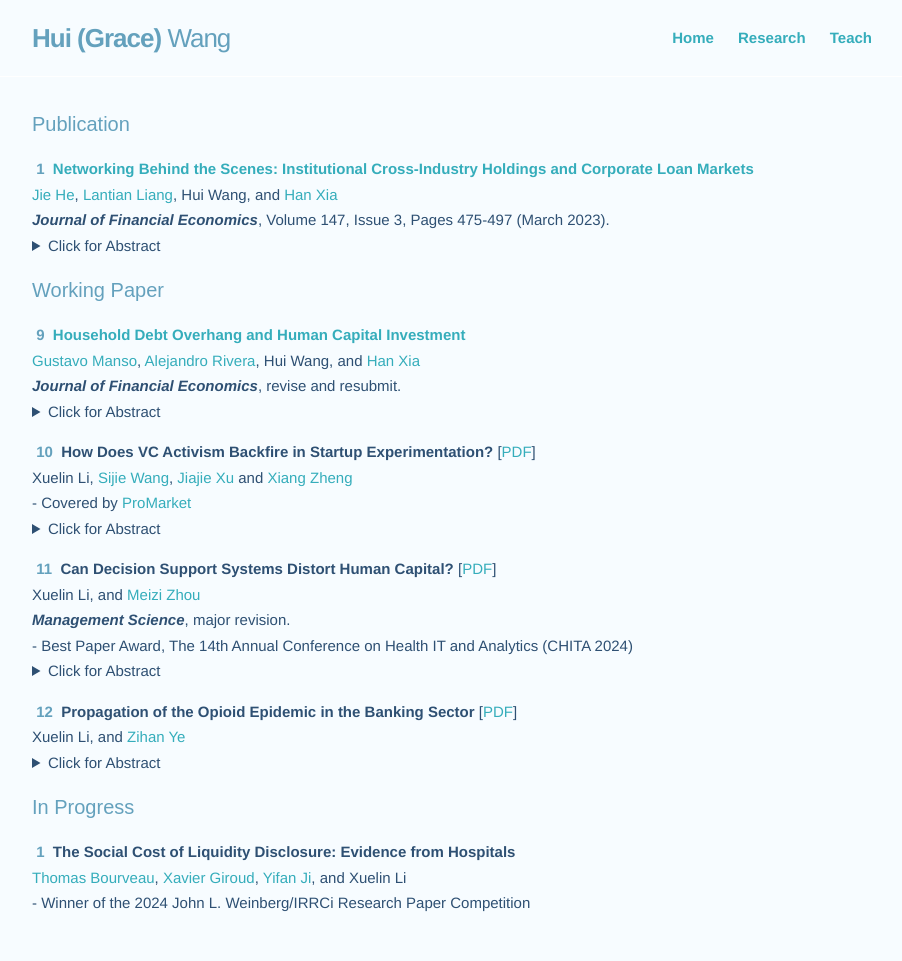
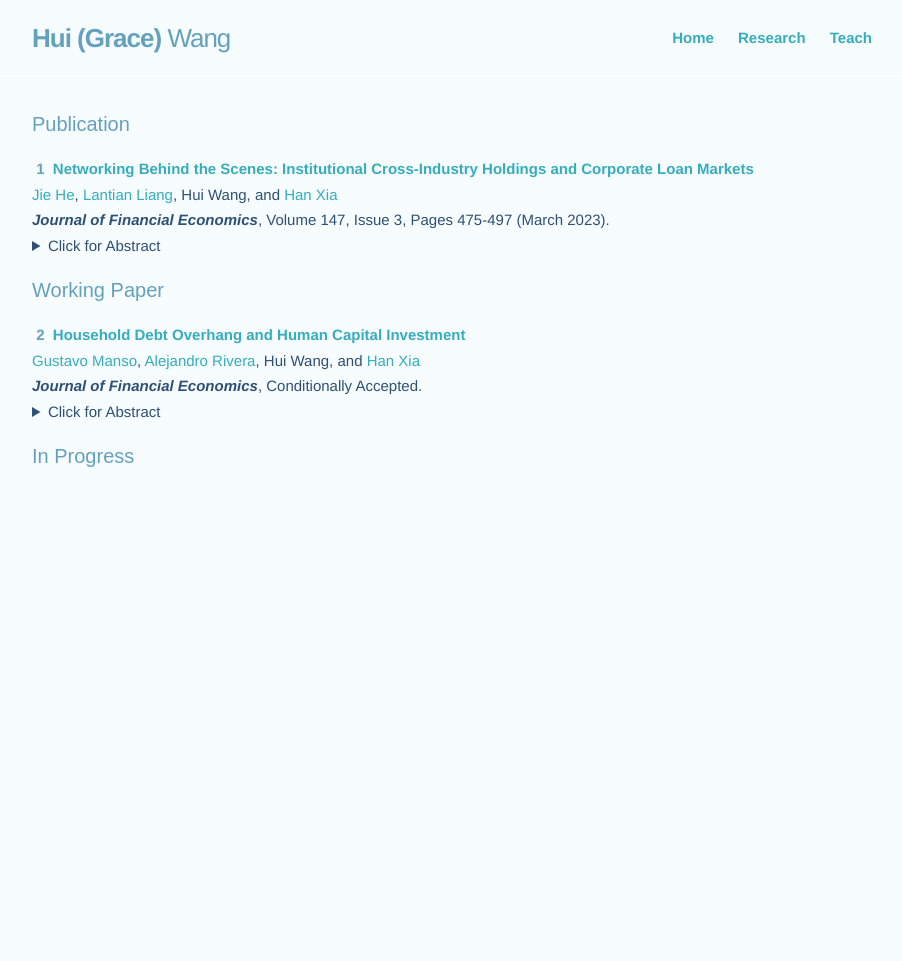
Before and after one commit to huigracewang/homepage, a Jekyll site: the page built from research.md, in a window 1280 px wide. Shown: the whole page, without its empty margins (188-1090 px from the left). Built offline with Jekyll 4.4.1, drawn with Linux system fonts in a browser that asks for light colours; after the commit the page ends 900 px from its top, so only the background shows below that.

Commit message:
Update research.md

```diff
--- a/research.md
+++ b/research.md
@@ -14,32 +14,8 @@ items:
   - title: hhdebtoverhang
     description: <a href="https://papers.ssrn.com/sol3/papers.cfm?abstract_id=4190550" target="_blank"><strong>Household Debt Overhang and Human Capital Investment</strong></a>
     authors: <a href="https://faculty.haas.berkeley.edu/manso/index.html" target="_blank">Gustavo Manso</a>, <a href="https://sites.google.com/site/alejandroriveramesias/" target="_blank">Alejandro Rivera</a>, Hui Wang, and <a href="https://sites.google.com/site/hanvictorxia/han-xias-home-page" target="_blank">Han Xia</a>
-    numbering: 9
-    publication: <strong><i>Journal of Financial Economics</i></strong>, revise and resubmit.
-    abstract: We assess how labor mobility affects intangible investment in a dynamic agency model featuring both knowledge appropriation and moral hazard. We argue that restricting worker mobility, while reducing employees' appropriation of firm intangible capital, can hurt their incentives to exert effort. Our calibration to U.S. data targets responses of employee turnover and firms' intangible investment to variations in workers' outside option values, identified through exogenous shocks to non-compete enforcement. The model simulation implies that knowledge spillovers mitigate the costs of incentive provision when agency frictions are severe, and the optimal labor mobility regulation should balance this benefit against turnover risk. Finally, we highlight the use of deferred compensation bonuses in the optimal contract as a retention mechanism, even among under-performing firms.
-  - title: vcspecialize
-    description: <strong>How Does VC Activism Backfire in Startup Experimentation?</strong> [<a href="https://papers.ssrn.com/abstract=4912335" target="_blank">PDF</a>]
-    authors: Xuelin Li, <a href = "https://sme.cuhk.edu.cn/en/node/1873" target="_blank">Sijie Wang</a>, <a href = "https://www.jiajiexu.com/" target="_blank">Jiajie Xu</a> and <a href="https://www.xiangzheng.info/" target="_blank">Xiang Zheng</a>
-    numbering: 10
-    coverage: Covered by <a href="https://www.promarket.org/2025/04/25/how-does-venture-capital-shapes-biotech-innovation/" target="_blank">ProMarket</a>
-    abstract: We utilize granular data from the life sciences sector to study how VC activism influences strategic experimentation decisions. Active involvement by smaller, more focused VCs drives early pipeline prioritization, advancing a few projects while holding back most of the R&D portfolio. While this approach can create "blockbuster" IPOs with mature lead pipelines, it also reduces overall exit likelihood by sacrificing the benefits of a diversified pipeline. Startups backed by concentrated VCs progress more slowly in clinical trials on average and are more likely to discontinue projects due to prioritization rather than financial or quality concerns. Additionally, VCs may prioritize suboptimal projects due to investment horizons or concerns about portfolio cannibalization. Overall, this prioritization strategy increases failure risk particularly for high-risk, long-horizon technologies. To address endogeneity, we exploit limited partners’ adoption of ESG objectives as instruments for shifts in VCs’ portfolio focus.
-  - title: ai
-    description: <strong>Can Decision Support Systems Distort Human Capital?</strong> [<a href="https://papers.ssrn.com/sol3/papers.cfm?abstract_id=4929303" target="_blank">PDF</a>]
-    authors: Xuelin Li, and <a href="https://meizizhou.github.io/homepage/" target="_blank">Meizi Zhou</a>
-    publication: <strong><i>Management Science</i></strong>, major revision.
-    numbering: 11
-    award: Best Paper Award, The 14th Annual Conference on Health IT and Analytics (CHITA 2024)
-    abstract: We document that interactions with manipulated decision support systems can distort the development of human capital using the context of opioid prescription. Physicians in our sample adopted electronic health record software from a list of federally certified companies in 2011. Between 2016 and spring 2019, one company secretly embedded a biased decision support system function to promote extended-release opioid sales. Affected physicians not only increased opioid claims relative to the control group during the treatment window but also maintained a higher propensity for prescriptions even after the removal of the biased function. This long-term distortion of human capital relies on the unconsciousness of algorithmic biases and does not occur following other explicit promotions, such as pharmaceutical detailing payments. Using machine-learning algorithms, we quantify that human capital distortion explains 54% of the treatment effects in a physician decision model with dynamic learning. Experience with opioids, along with caution regarding elder patients, mitigates the distortion.
-  - title: opioidbank
-    description: <strong>Propagation of the Opioid Epidemic in the Banking Sector</strong> [<a href="https://papers.ssrn.com/sol3/papers.cfm?abstract_id=4148134" target="_blank">PDF</a>]
-    authors: Xuelin Li, and <a href="https://sites.google.com/view/zihanye/home" target="_blank">Zihan Ye</a>
-    numbering: 12
-    abstract: We examine how public health crises undermine bank deposit funding and constrain lending activities. Using the opioid epidemic as our empirical setting, we document a negative link between local opioid supply and deposit growth at both the county and bank levels. Facing deposit drains, banks systematically reduce lending activities, including mortgage origination and approval, even in distant regions connected to the epidemic areas through banking networks. These reductions are more pronounced for retained loans and concentrate in smaller banks facing greater financial frictions and lacking geographic diversification. Our findings highlight the challenges to bank operations arising from population health conditions.
+    numbering: 2
+    publication: <strong><i>Journal of Financial Economics</i></strong>, Conditionally Accepted.
+    abstract: Unlike labor income, human capital is inseparable from individuals and does not completely accrue to creditors, even at default. As a result, human capital investment should be more resilient to "debt overhang" than labor supply. We develop a dynamic model displaying this important difference. We find that while both labor supply and human capital investment are hump-shaped in household indebtedness, human capital investment declines less aggressively as indebtedness builds up. This is especially the case when human capital depreciation rates are lower. Importantly, because skills acquisition is only valuable when households expect to supply labor in the future, the anticipated greater reduction in labor supply due to debt overhang back-propagates into a reduction in skills acquisition ex ante. Using longitudinal data, we provide empirical support for the model.
 
-progress:
-  - title: sofld
-    description: <strong>The Social Cost of Liquidity Disclosure&#58; Evidence from Hospitals</strong>
-    numbering: 1
-    authors: <a href = "https://sites.google.com/view/thomasbourveau/" target="_blank">Thomas Bourveau</a>, <a href = "https://www.columbia.edu/~xg2285/" target="_blank">Xavier Giroud</a>, <a href = "https://www.yifan-ji.com/" target="_blank">Yifan Ji</a>, and Xuelin Li
-    award: Winner of the 2024 John L. Weinberg/IRRCi Research Paper Competition
 ---
```
